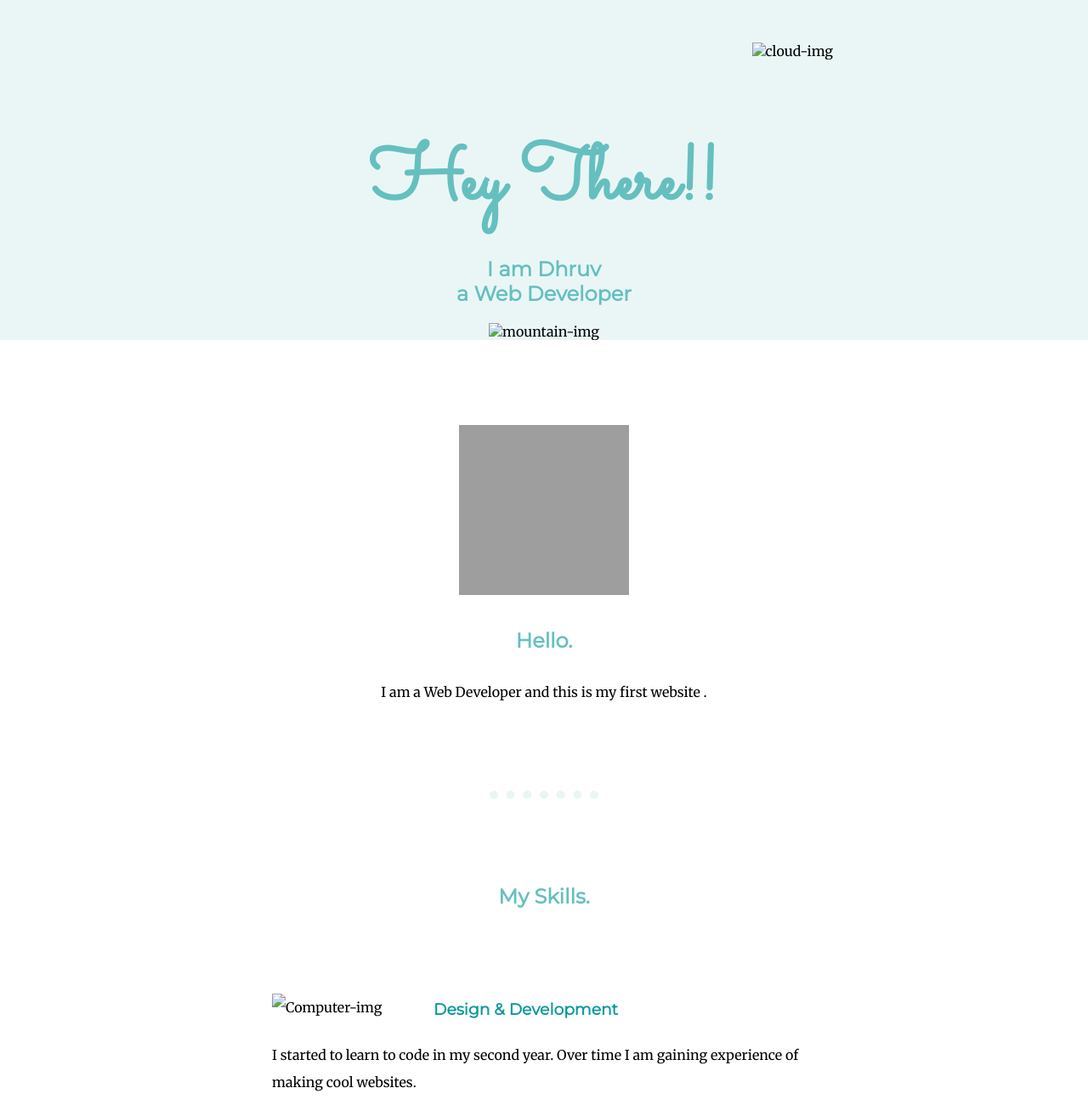
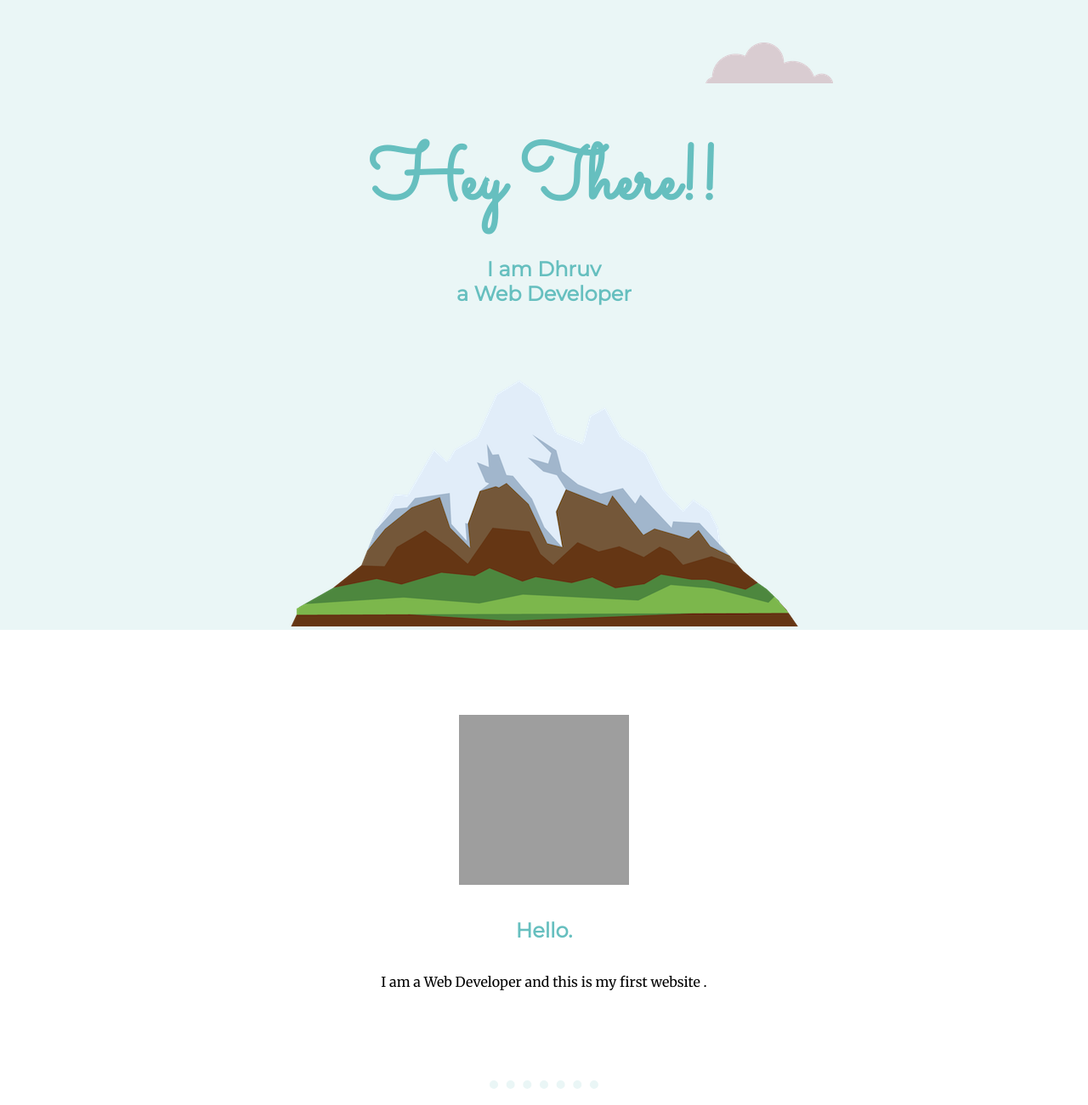
Before and after one commit to Dhruvv5harmaa/First_Website, a plain HTML site: page index.html in a window 1280 px wide. Shown: the top 1300 px of the page at 85% size. Drawn offline with Linux system fonts and the light colour scheme; files that its build step writes are made by us from their sources; grey boxes are pictures that could not be loaded.

Commit message:
excluded all folders from code

```diff
--- a/index.html
+++ b/index.html
@@ -4,7 +4,7 @@
     <meta charset="UTF-8">
     <meta http-equiv="X-UA-Compatible" content="IE=edge">
     <meta name="viewport" content="width=device-width, initial-scale=1.0">
-    <link rel="stylesheet" href="css/styles.css">
+    <link rel="stylesheet" href="styles.css">
     <link rel="icon" href="favicon.ico">
     <title>Dhruv Sharma</title>
     <link rel="preconnect" href="https://fonts.googleapis.com">
@@ -14,11 +14,11 @@
 <body>
 
     <div class="topcontainer">
-        <img class="top-cloud" src="CSS - My Site Images/cloud.png" alt="cloud-img">
+        <img class="top-cloud" src="cloud.png" alt="cloud-img">
         <h1>Hey There!!</h1>
         <h2> I am Dhruv <br> a Web Developer</h2>
-        <img class="bottom-cloud" src="CSS - My Site Images/cloud.png" alt="cloud-img">
-        <img src="CSS - My Site Images/mountain.png" alt="mountain-img" >
+        <img class="bottom-cloud" src="cloud.png" alt="cloud-img">
+        <img src="mountain.png" alt="mountain-img" >
      </div>
         <div class="middle-container">
             <div class="profile">
@@ -30,12 +30,12 @@
             <div class="skills">
               <h2>My Skills.</h2>
               <div class="skill-row">
-                <img class="computer" src="CSS - My Site Images/computer.png" alt="Computer-img" >
+                <img class="computer" src="computer.png" alt="Computer-img" >
                 <h3>Design & Development</h3>
                 <p>I started to learn to code in my second year. Over time I am gaining experience of making cool websites. </p>
               </div>
               <div class="skill-row" >
-                <img class="chillies" src="CSS - My Site Images/Pizza.png" alt="Pizza-img" >
+                <img class="chillies" src="Pizza.png" alt="Pizza-img" >
                 <h3>The Food Challenge</h3>
                 <p>I am a foodie and die hard Pizza Lover. I love eating as well as cooking food . I am on a mission to taste all the cool food stuff in Indore :) </p>
               </div>
```
